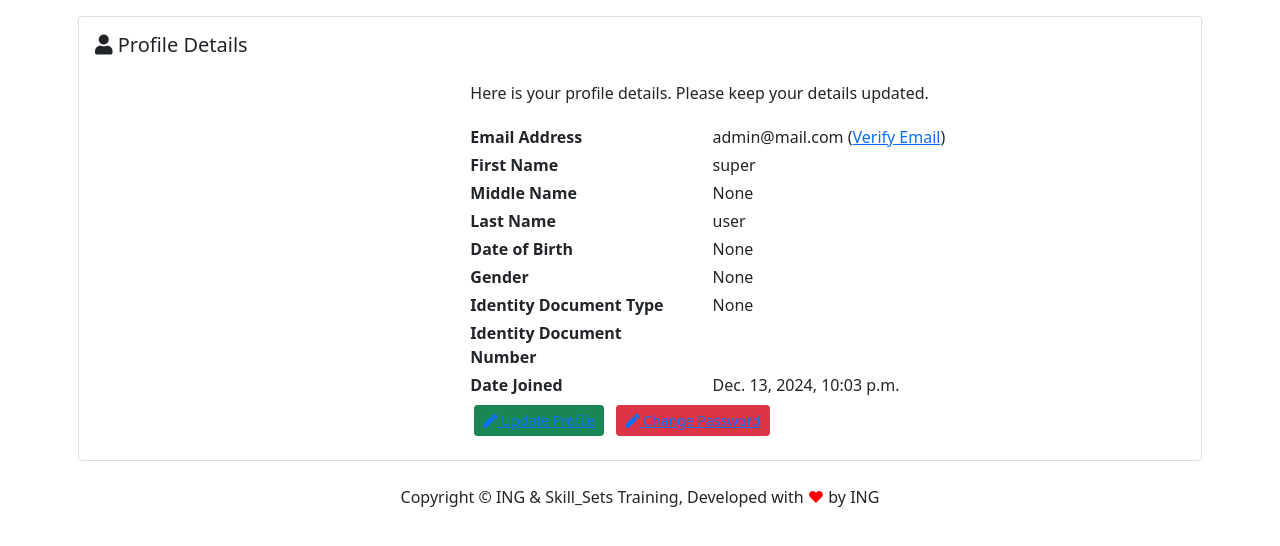
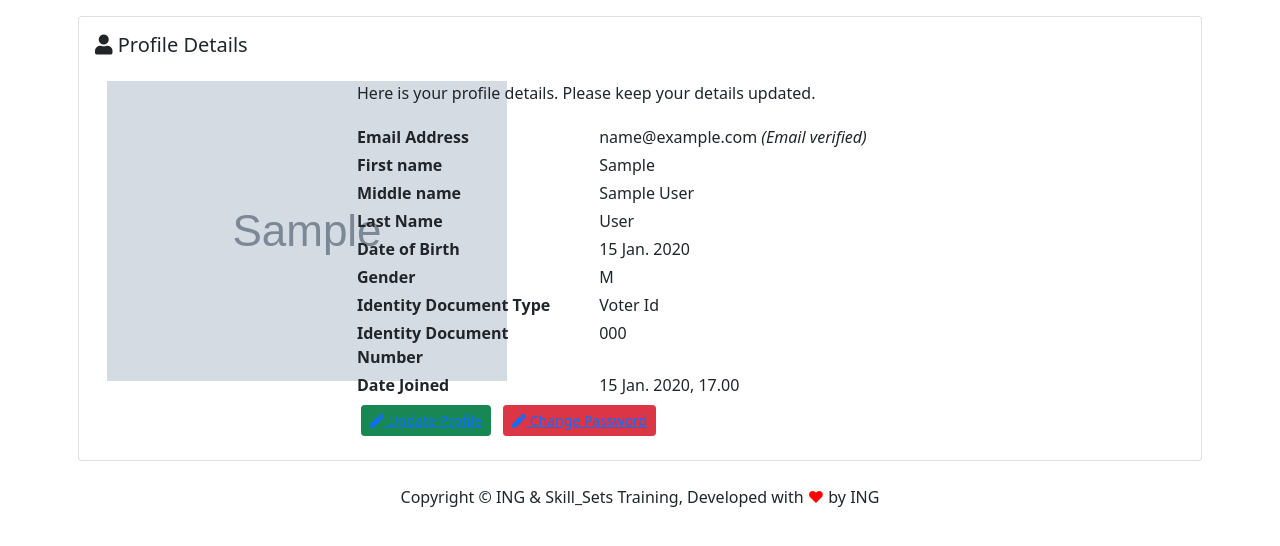
Before and after one commit to gurnitha/80-ind-dj5-jadwal-vaksin, a Django app: page /accounts/profile/ in a window 1280 px wide. Shown: the part 76-622 px from the top of the page. Run offline with Django 5.2, Linux system fonts and the light colour scheme; a user stored in the database is signed in; tables that the repository leaves empty hold one stand-in row (values such as "Sample post"); grey boxes marked "Sample" are stand-in pictures.

Commit message:
23. Profile part 4 - Fetch user data pada laman profile

```diff
--- a/templates/user/profile.html
+++ b/templates/user/profile.html
@@ -13,7 +13,11 @@
                 </h5>
                 <div class="container">
                     <div class="row">
-                        <div class="col-12 col-lg-4">
+
+                        <div class="col-12 col-lg-4" style="width: 250px; height: 250px;">
+                            {% if user.photo %}
+                                <img src="{{ user.photo.url }}" alt="Profile picture" class="profile-img">
+                            {% endif %}
                         </div>
                         <div class="col-12 col-lg-8">
                             <div class="row mb-1">
@@ -24,24 +28,28 @@
                                     Email Address
                                 </div>
                                 <div class="col-7 col-sm-8">
-                                    admin@mail.com
-                                    (<a href="/accounts/verify-email/">Verify Email</a>)
+                                    {{ user.email }}
+                                    {% if user.is_email_verified %}
+                                    <i>(Email verified)</i>
+                                    {% else %}
+                                    (<a href="">Verify Email</a>)
+                                    {% endif %}
                                 </div>
                             </div>
                             <div class="row mb-1">
                                 <div class="col-5 col-sm-4 fw-bold">
-                                    First Name
+                                    First name
                                 </div>
                                 <div class="col-7 col-sm-8">
-                                    super
+                                    {{ user.first_name }}
                                 </div>
                             </div>
                             <div class="row mb-1">
                                 <div class="col-5 col-sm-4 fw-bold">
-                                    Middle Name
+                                    Middle name
                                 </div>
                                 <div class="col-7 col-sm-8">
-                                    None
+                                    {{ user.middle_name }}
                                 </div>
                             </div>
                             <div class="row mb-1">
@@ -49,7 +57,7 @@
                                     Last Name
                                 </div>
                                 <div class="col-7 col-sm-8">
-                                    user
+                                    {{ user.last_name }}
                                 </div>
                             </div>
                             <div class="row mb-1">
@@ -57,7 +65,7 @@
                                     Date of Birth
                                 </div>
                                 <div class="col-7 col-sm-8">
-                                    None
+                                    {{ user.date_of_birth }}
                                 </div>
                             </div>
                             <div class="row mb-1">
@@ -65,7 +73,7 @@
                                     Gender
                                 </div>
                                 <div class="col-7 col-sm-8">
-                                    None
+                                    {{ user.gender }}
                                 </div>
                             </div>
                             <div class="row mb-1">
@@ -73,7 +81,7 @@
                                     Identity Document Type
                                 </div>
                                 <div class="col-7 col-sm-8">
-                                    None
+                                    {{ user.identity_document_type }}
                                 </div>
                             </div>
                             <div class="row mb-1">
@@ -81,6 +89,7 @@
                                     Identity Document Number
                                 </div>
                                 <div class="col-7 col-sm-8">
+                                    {{ user.identity_document_number }}
                                 </div>
                             </div>
                             <div class="row mb-1">
@@ -88,7 +97,7 @@
                                     Date Joined
                                 </div>
                                 <div class="col-7 col-sm-8">
-                                    Dec. 13, 2024, 10:03 p.m.
+                                    {{ user.date_joined }}
                                 </div>
                             </div>
                             <div class="row mb-1 btn-container">
@@ -98,7 +107,7 @@
                                     Update Profile</a>
                                     </button>
                                     <button class="btn btn-sm btn-danger m-1">
-                                    <a href="/accounts/change-password/"><i class="fas fa-pen"></i>
+                                    <a href="{% url 'user:change-password' %}"><i class="fas fa-pen"></i>
                                     Change Password</a>
                                     </button>
                                 </div>
```
Also changed, not shown: README.md.
